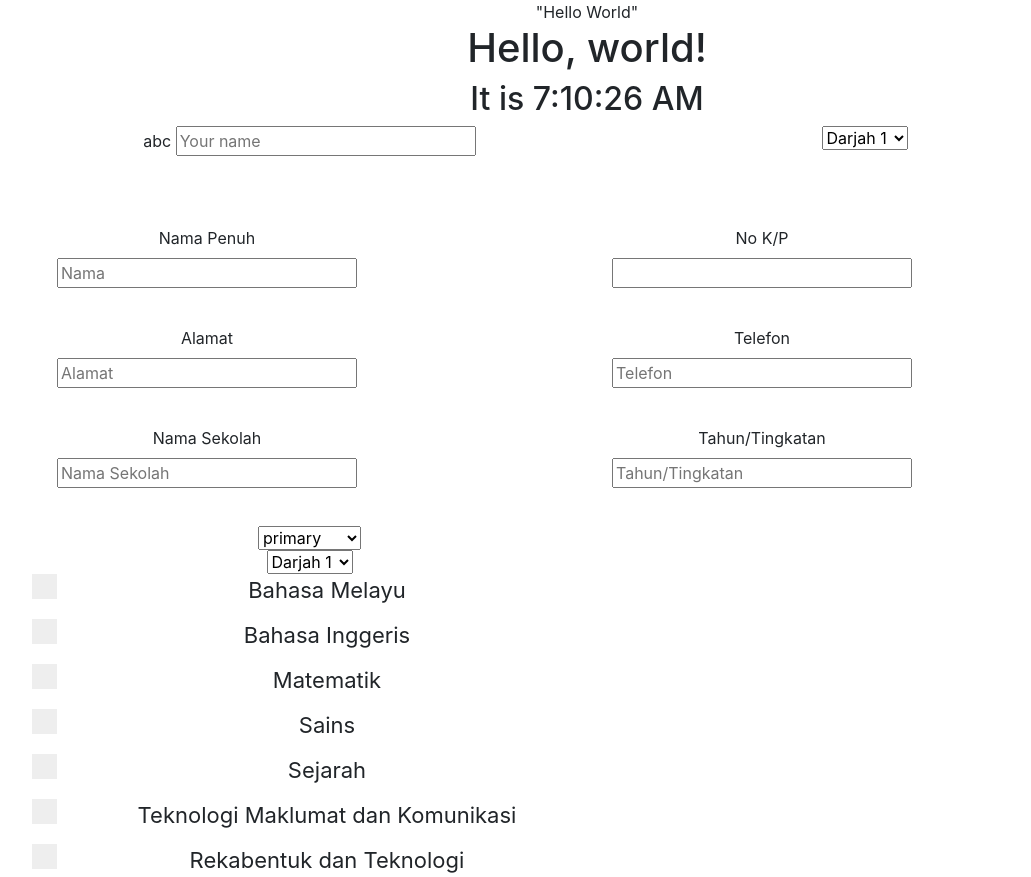
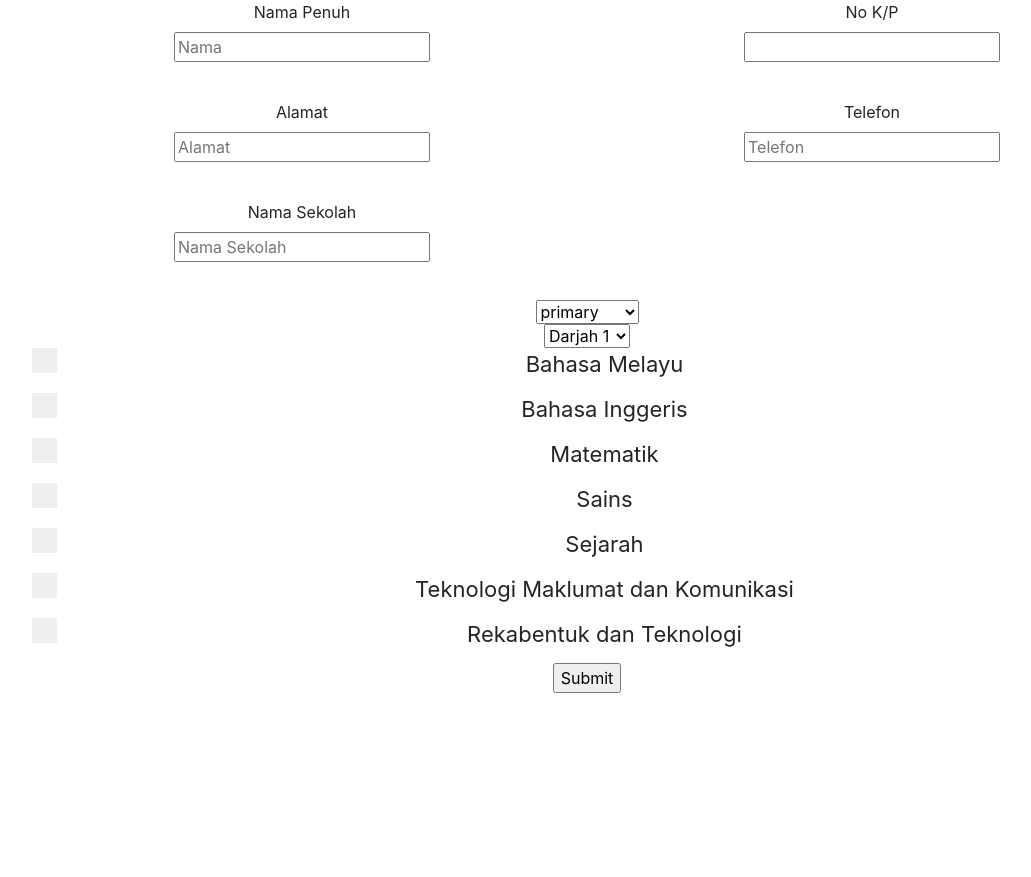
Before and after one commit to qayyuum85/react_reg_form, a React (Create React App) app: page / in a window 1280 px wide. Shown: the whole page, without its empty margins (53-1084 px from the left). After the commit the page ends 800 px from the top, so only its background shows below. Built offline with nearby package versions, Linux system fonts and the light colour scheme.

Commit message:
Finished first draft of form

```diff
--- a/src/App.js
+++ b/src/App.js
@@ -1,24 +1,14 @@
 import React, { Component } from "react";
-import InputCont from "./containers/inputCont.js";
 import Greeting from "./components/Greeting.js";
+import Form from "./containers/Form.js";
 // import logo from './logo.svg';
 import "./App.css";
 
 class App extends Component {
   render() {
-    const list = [
-      { name: "Darjah 1", value: 1 },
-      { name: "Darjah 2", value: 2 },
-      { name: "Darjah 3", value: 3 },
-      { name: "Darjah 4", value: 4 },
-      { name: "Darjah 5", value: 5 },
-      { name: "Darjah 6", value: 6 }
-    ];
     return (
       <div className="App">
-        "Hello World"
-        <Greeting></Greeting>
-        <InputCont theList={list} />
+        <Form />
       </div>
     );
   }
--- a/src/components/CheckBoxes.js
+++ b/src/components/CheckBoxes.js
@@ -48,7 +48,7 @@ class CheckBoxes extends Component {
               <input
                 type="checkbox"
                 value={item}
-                onClick={this.updateState}
+                onChange={this.updateState}
                 checked={checked}
               />
               <span className="checkmark" />
--- a/src/components/Dropdown.js
+++ b/src/components/Dropdown.js
@@ -25,9 +25,13 @@ class Dropdown extends Component {
   render() {
     return (
       <div>
-        <select id="ddComponent1" onChange={this.logger}>
+        <select
+          id="ddComponent1"
+          onChange={this.logger}
+          value={this.state.selectedVal}
+        >
           {this.state.selections.map((opt, optIdx) => {
-            let val, text, selectedOpt;
+            let val, text;
             if (typeof opt === "object") {
               val = opt.val;
               text = opt.text;
@@ -36,10 +40,8 @@ class Dropdown extends Component {
               text = opt;
             }
 
-            selectedOpt = val === this.state.selectedVal ? true : false;
-
             return (
-              <option value={val} key={optIdx} selected={selectedOpt}>
+              <option value={val} key={optIdx}>
                 {text}
               </option>
             );
--- a/src/components/Subjects.js
+++ b/src/components/Subjects.js
@@ -10,7 +10,8 @@ class Subjects extends Component {
       selectedLevel: "d1",
       selectedSubject: [],
       levels: props.levels,
-      subjects: props.subjects
+      subjects: props.subjects,
+      valueUpdate: props.valueUpdate
     };
   }
 
@@ -24,6 +25,10 @@ class Subjects extends Component {
         selectedSubject: []
       };
     });
+
+    this.state.valueUpdate("type", this.state.selectedType);
+    this.state.valueUpdate("level", this.state.selectedLevel);
+    this.state.valueUpdate("subject", this.state.selectedSubject);
   };
 
   levelChange = v => {
@@ -32,10 +37,13 @@ class Subjects extends Component {
       selectedLevel: selected,
       selectedSubject: []
     }));
+    this.state.valueUpdate("level", this.state.selectedLevel);
+    this.state.valueUpdate("subject", this.state.selectedSubject);
   };
 
   cbxSelect = selectedSubjects => {
     this.setState(state => ({ selectedSubject: selectedSubjects }));
+    this.state.valueUpdate("subject", this.state.selectedSubject);
   };
 
   render() {
--- a/src/components/TextInput.js
+++ b/src/components/TextInput.js
@@ -5,24 +5,33 @@ import "./TextInput.css";
 class TextInput extends Component {
   constructor(props) {
     super(props);
-    this.state = { currText: "" };
+    console.log(props);
+    this.state = {
+      currText: "",
+      valueUpdate: props.valueUpdate
+    };
     this.updateLabel = this.updateLabel.bind(this);
   }
 
   updateLabel(e) {
-    console.log(e.target.value);
-    this.setState({currText: e.target.value});
+    this.state.valueUpdate(e.target.name, e.target.value);
+    this.setState({ currText: e.target.value });
   }
 
   render() {
     return (
-      <div className="txtInput">
-        <div><label htmlFor={"txt" + this.props.props.id}>{this.props.props.label}</label></div>
+      <div className="col-md-6 txtInput">
+        <div>
+          <label htmlFor={"txt" + this.props.props.id}>
+            {this.props.props.label}
+          </label>
+        </div>
         <input
           type="text"
           placeholder={this.props.props.placeholder}
           id={"txt" + this.props.props.id}
           onKeyUp={this.updateLabel}
+          name={this.props.props.id}
         />
         <Display text={this.state.currText} />
       </div>
--- /dev/null
+++ b/src/containers/Form.css
@@ -0,0 +1,5 @@
+.container {
+    display: grid;
+    grid-template-columns: repeat(2, 1fr);
+    grid-template-rows: repeat(5, 100px);
+}
--- /dev/null
+++ b/src/containers/Form.js
@@ -0,0 +1,55 @@
+import React, { Component } from "react";
+import TextInput from "../components/TextInput.js";
+import Subjects from "../components/Subjects.js";
+// import "./Form.css";
+import Fields from "../data/fields.json";
+import Levels from "../data/levels.json";
+import subjects from "../data/subjects.json";
+
+class Form extends Component {
+  constructor(props) {
+    super(props);
+    this.state = {
+      inputs: {}
+    };
+    this.updateFields = this.updateFields.bind(this);
+    this.submitForm = this.submitForm.bind(this);
+  }
+
+  updateFields(name, value) {
+    this.setState(state => ({
+      inputs: {
+        ...state.inputs,
+        [name]: value
+      }
+    }));
+  }
+
+  submitForm(e) {
+    e.preventDefault();
+    console.log(this.state);
+  }
+
+  render() {
+    return (
+      <div className="container">
+        <div class="row">
+          {Fields.map((x, i) => {
+            return (
+              <TextInput props={x} key={i} valueUpdate={this.updateFields} />
+            );
+          })}
+        </div>
+
+        <Subjects
+          subjects={subjects}
+          levels={Levels}
+          valueUpdate={this.updateFields}
+        />
+        <input type="submit" value="Submit" onClick={this.submitForm} />
+      </div>
+    );
+  }
+}
+
+export default Form;
--- a/src/data/fields.json
+++ b/src/data/fields.json
@@ -27,11 +27,5 @@
         "placeholder": "Nama Sekolah",
         "id": "schoolName",
         "type": "text"
-    },
-    {
-        "label": "Tahun/Tingkatan",
-        "placeholder": "Tahun/Tingkatan",
-        "id": "level",
-        "type": "text"
     }
 ]
```
Also changed, not shown: src/index.js (+10 -10 lines).
